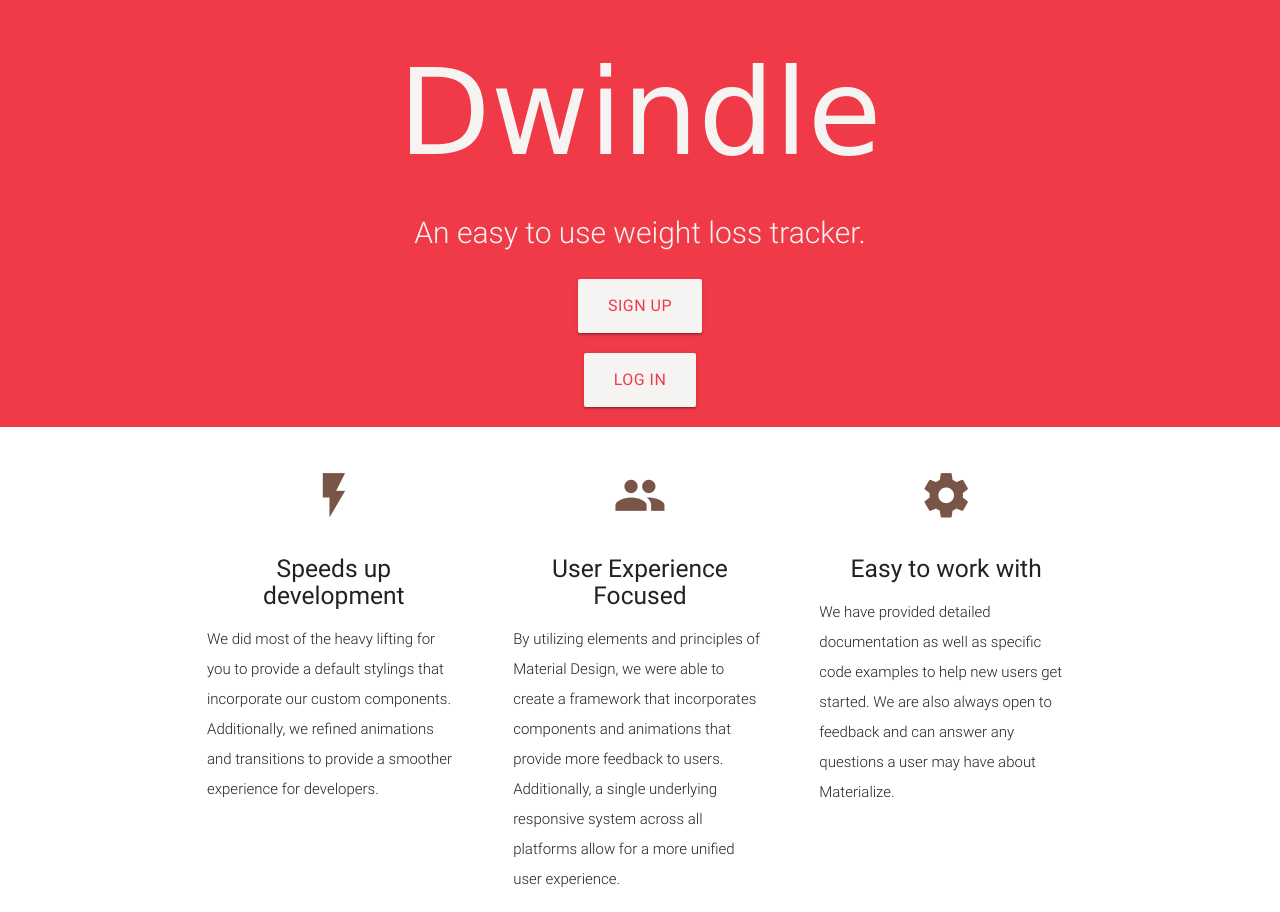
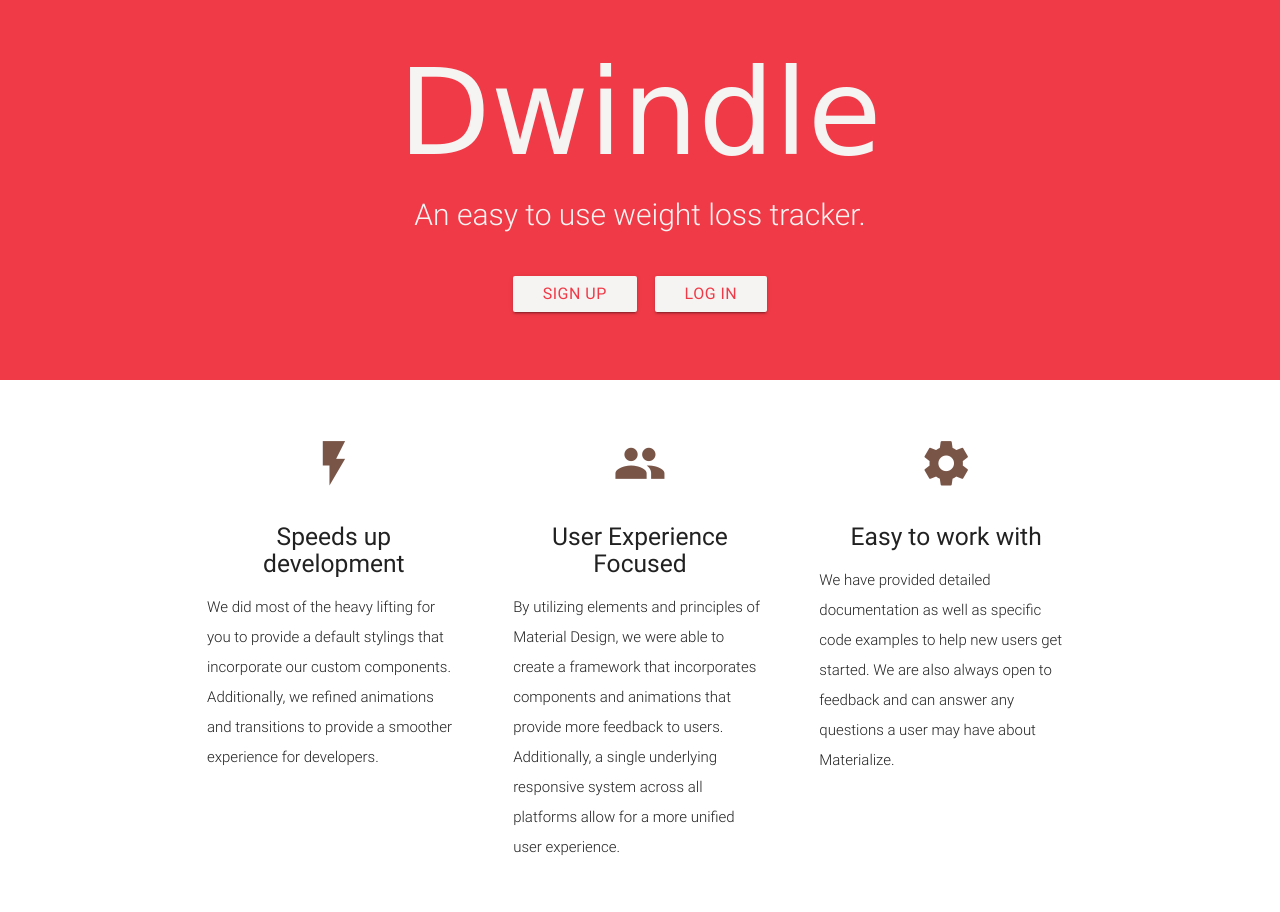
Before and after one commit to erinlevine/dwindle, a plain HTML site: page index.html in a window 1280 px wide. Shown: the top 912 px of the page. Drawn offline with nearby package versions, Linux system fonts and the light colour scheme; a web font is replaced by a local one.

Commit message:
Still playing with header

```diff
--- a/css/style.css
+++ b/css/style.css
@@ -11,18 +11,26 @@ nav .brand-logo {
   color: #F6F4F3;
   font-family: 'Vibur', cursive;
   font-size: 800%;
+  margin-bottom: 7px;
 }
 
 .header2{
   color: #F6F4F3;
   font-size: 200%;
+  margin-bottom: 25px;
 }
 
-#download-button{
+#buttons{
   background-color: #F6F4F3;
   color: #F03A47;
   font-style: bold;
   font-size: 16px;
+  margin-right: 7px;
+  margin-left: 7px;
+}
+
+#index-banner{
+  margin-bottom: 15px;
 }
 
 .parallax{
--- a/index.html
+++ b/index.html
@@ -35,11 +35,11 @@
         <div class="row center">
           <h5 class="header2 col s12 light">An easy to use weight loss tracker.</h5>
         </div>
+
+
         <div class="row center">
-          <a href="http://materializecss.com/getting-started.html" id="download-button" class="btn-large waves-effect">Sign Up</a>
-        </div>
-        <div class="row center">
-          <a href="http://materializecss.com/getting-started.html" id="download-button" class="btn-large waves-effect">Log In</a>
+          <a href="#" id="buttons" class="waves-effect waves-light btn">Sign Up</a>
+          <a href="#" id="buttons" class="waves-effect waves-light btn">Log In  </a>
         </div>
         <br><br>
 
```
Also changed, not shown: 1 other file.
